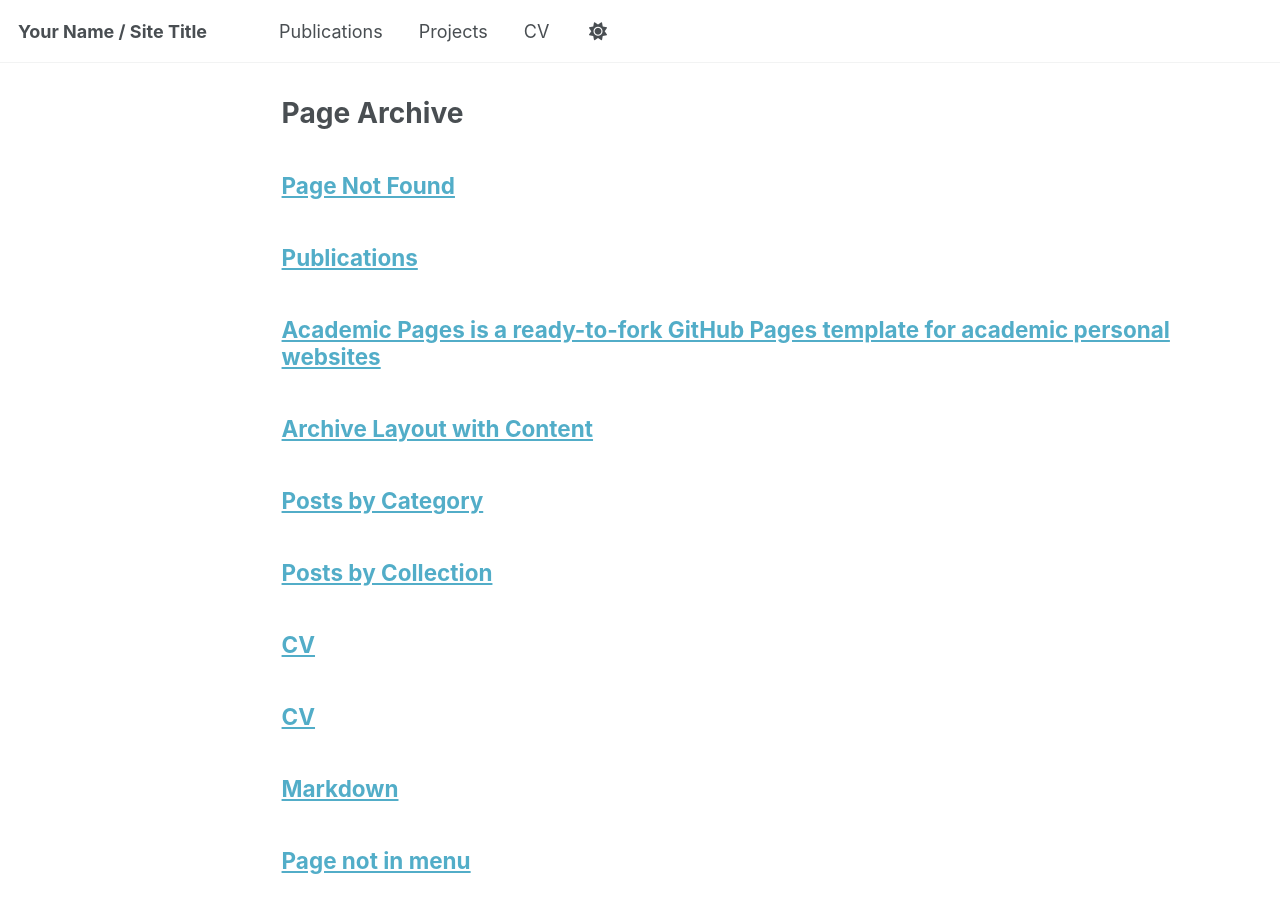
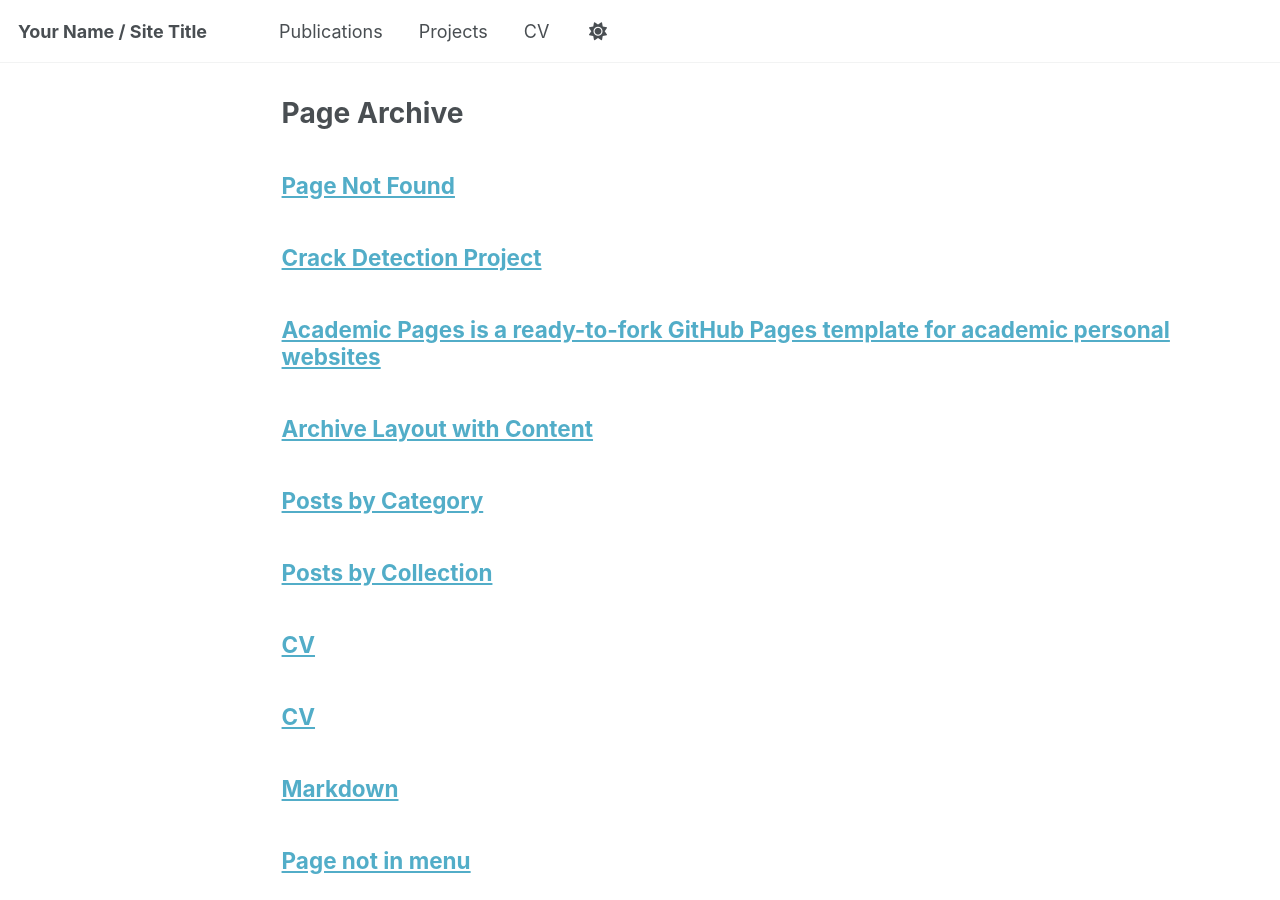
Before and after one commit to XuminGaoGithub/XuminGaoGithub.github.io, a Jekyll site: the page built from _pages/page-archive.html, in a window 1280 px wide and 900 px high. Built offline with Jekyll 4.4.1, drawn with Linux system fonts in a browser that asks for light colours; a script bundle is joined from its source files by our own code; library files that are not in the unit come from our copies.

Commit message:
Update CrackDetection.md

```diff
--- a/_pages/CrackDetection.md
+++ b/_pages/CrackDetection.md
@@ -1,8 +1,10 @@
 ---
 layout: archive
-title: "Publications"
-permalink: /publications/
+title: "Crack Detection Project"
+permalink: /CrackDetection/
 author_profile: true
+---
+
 ---
 
 
```
